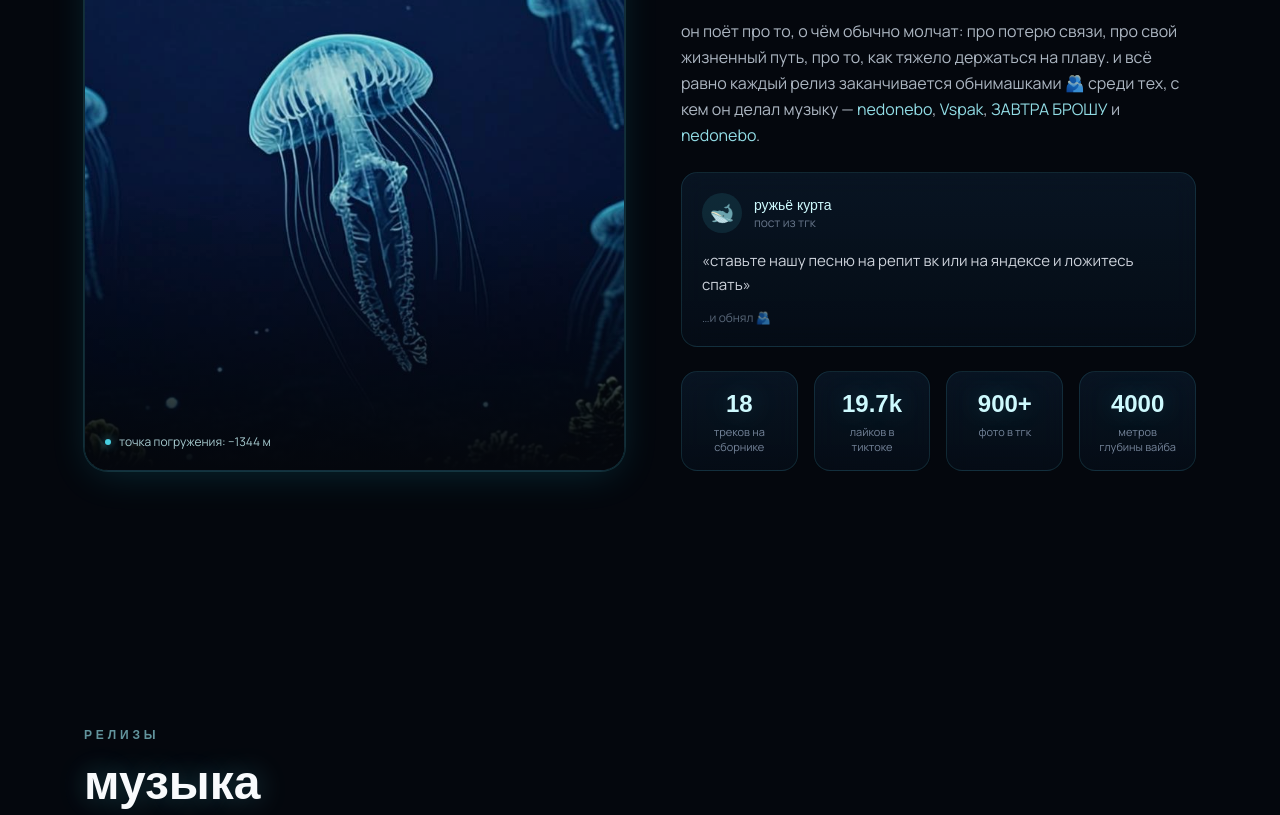
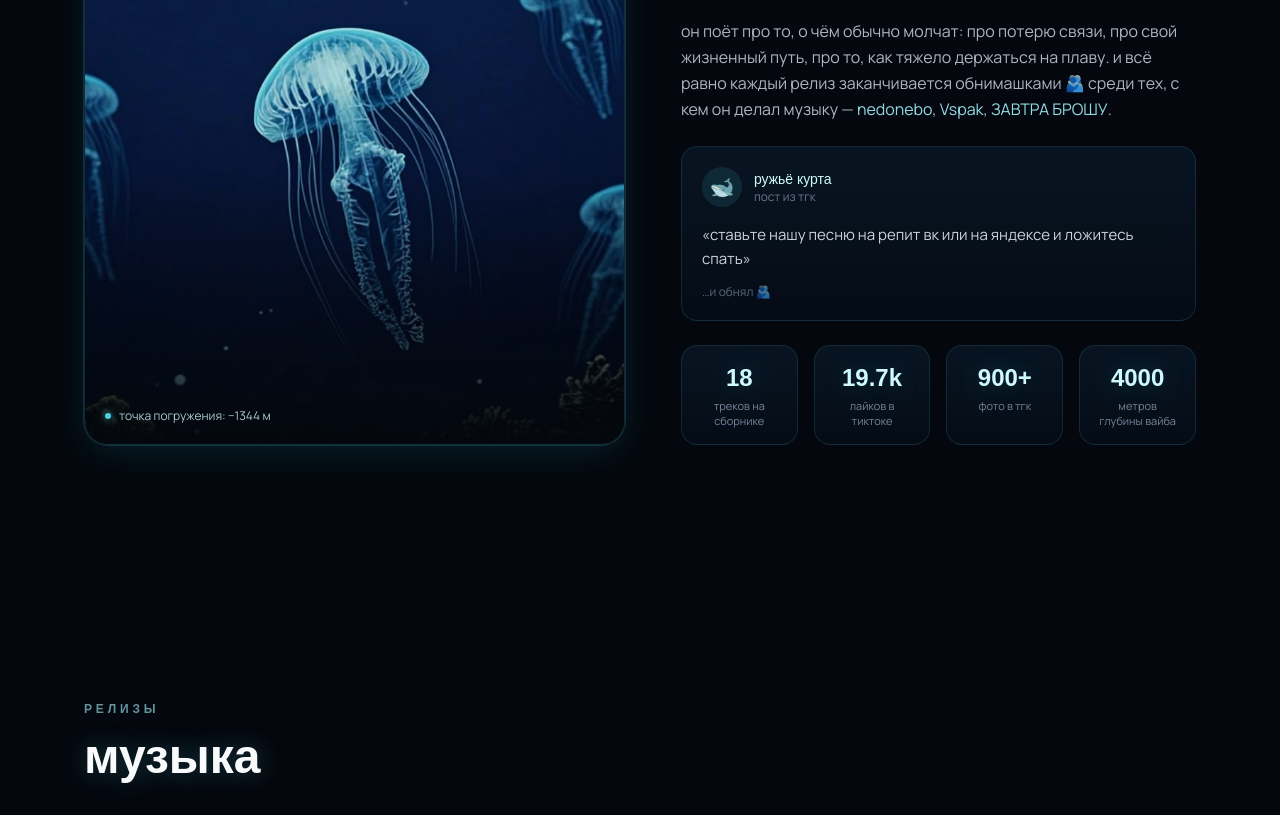
Before and after one commit to Starnight-python/GunKurt, a Next.js app: page / in a window 1280 px wide. Shown: the part 1220-2035 px from the top of the page. Built offline with nearby package versions, Linux system fonts and the light colour scheme; a web font is replaced by a local one.

Commit message:
about.tsx

```diff
--- a/src/components/site/about.tsx
+++ b/src/components/site/about.tsx
@@ -56,8 +56,7 @@ export default function About() {
               как тяжело держаться на плаву. и всё равно каждый релиз заканчивается
               обнимашками 🫂 среди тех, с кем он делал музыку — <span className="text-cyan-200/90">nedonebo</span>,{' '}
               <span className="text-cyan-200/90">Vspak</span>,{' '}
-              <span className="text-cyan-200/90">ЗАВТРА БРОШУ</span> и{' '}
-              <span className="text-cyan-200/90">nedonebo</span>.
+              <span className="text-cyan-200/90">ЗАВТРА БРОШУ</span>.
             </p>
           </Reveal>
 
```
